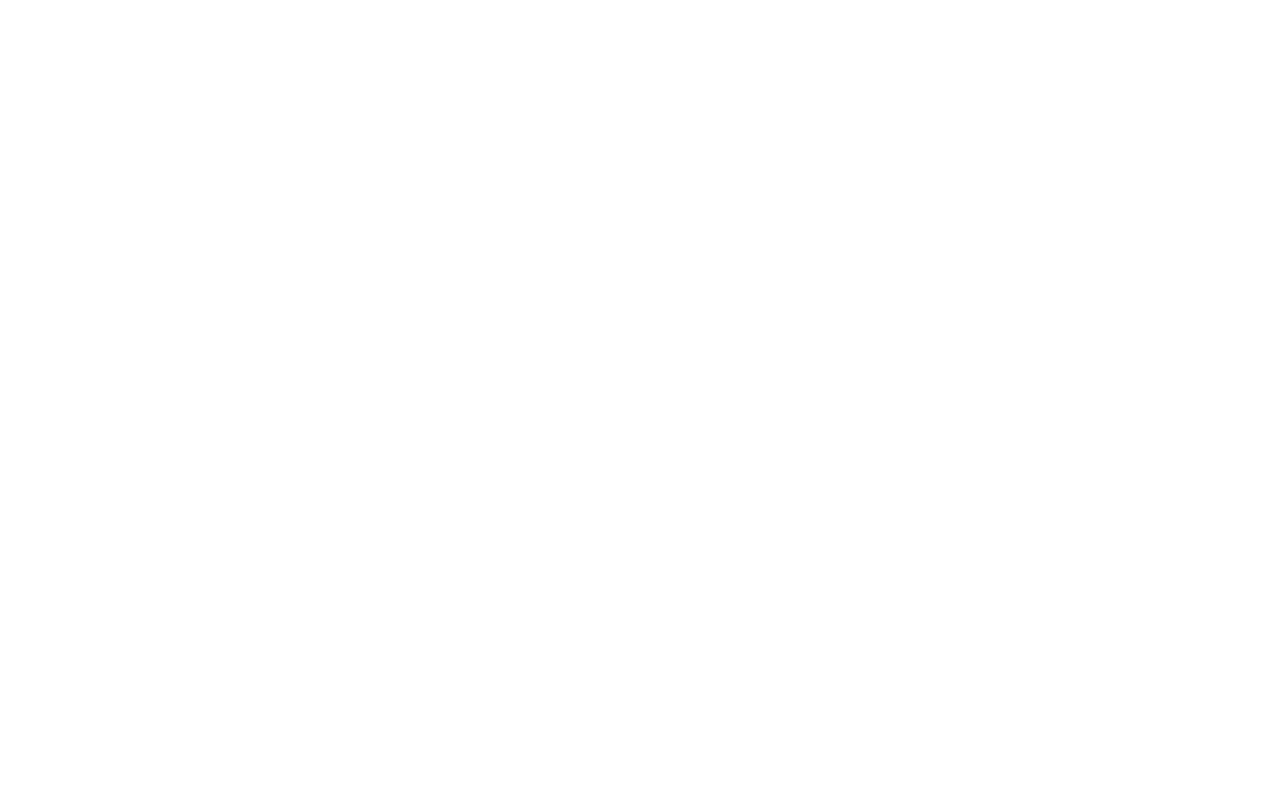
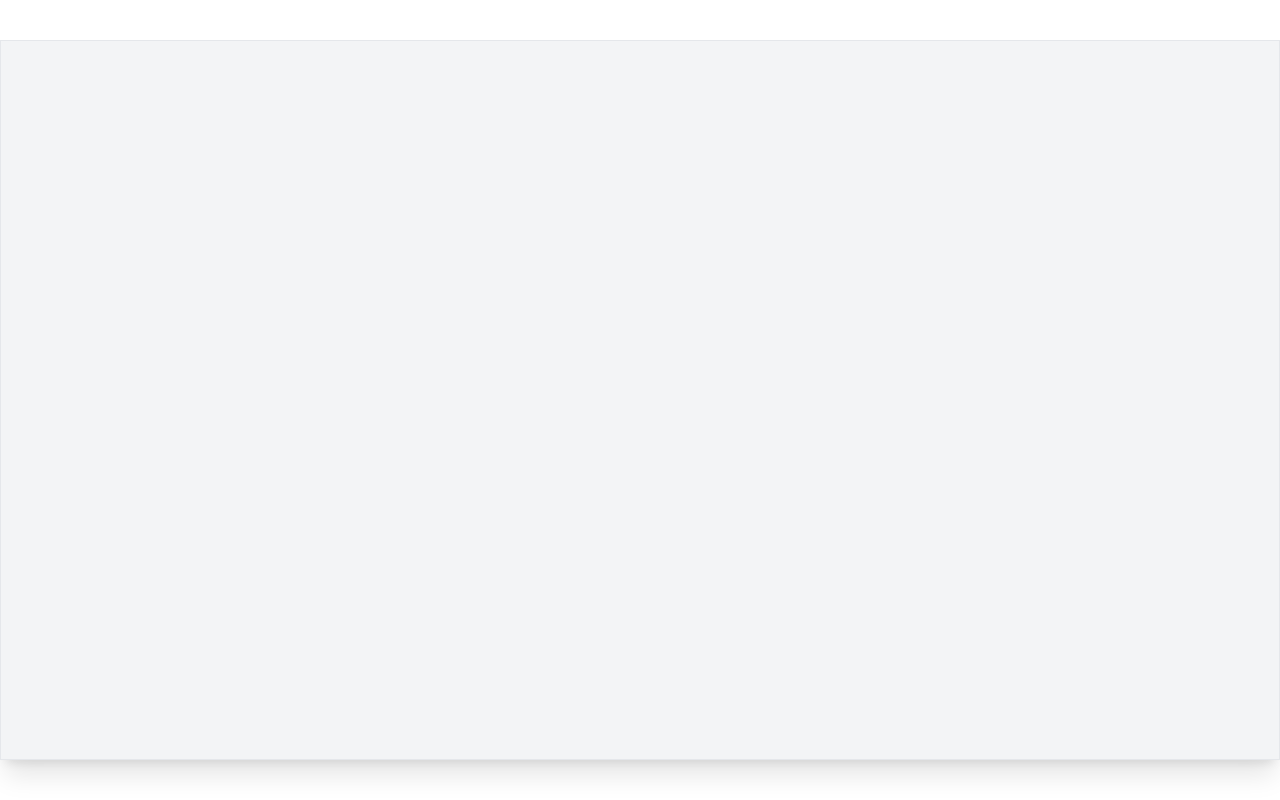
Before and after one commit to DevSaurabhGirme/my_ChatApp, a React (Create React App) app: page / in a window 1280 px wide. Built offline with nearby package versions, Linux system fonts and the light colour scheme.

Commit message:
chatbox container layout created

```diff
--- a/src/App.js
+++ b/src/App.js
@@ -1,9 +1,16 @@
 import React from "react";
+
+const style = {
+  appContainer : `max-w-[728px] mx-auto text-center`,
+  sectionContainer : `flex flex-col h-[90vh] bg-gray-100 mt-10 shadow-xl border relative`
+}
 
 function App() {
   return (
-    <div>
+    <div classsName={style.appContainer}>
+      <section className={style.sectionContainer}>
 
+      </section>
     </div>
   );
 }
```
